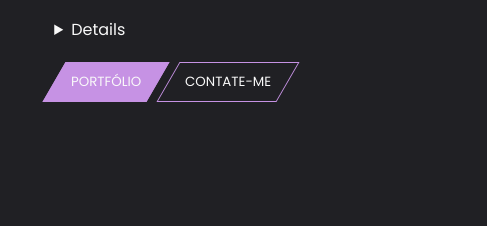
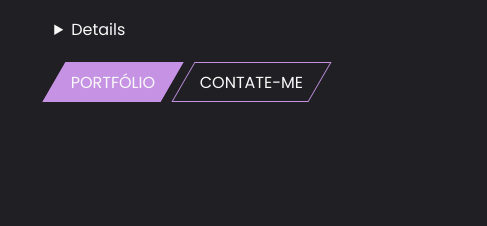
Before and after one commit to rakelmm/my-page, a plain HTML site: page index.html in a window 1280 px wide. Shown: the part 498-724 px from the top of the page, 0-487 px from the left. Drawn offline with Linux system fonts and the light colour scheme.

Commit message:
up buttons

```diff
--- a/index.html
+++ b/index.html
@@ -37,18 +37,15 @@
           aqui, cursando análise e desenvolvimento de sistemas, no Instituto Infnet.
         </details>
         <div class="button-container">
-          <a href="https://github.com/rakelmm" target="_blank">
-            <button class="btn btn-primary">
-              <span>
-                PORTFÓLIO
-              </span>
-            </button>
+
+          <a href="https://github.com/rakelmm" class="btn btn-primary" target="_blank">
+            <span>PORTFÓLIO</span>
           </a>
-          <a href="https://api.whatsapp.com/send?phone=+5585992017294&text=Oi!" target="blank">
-            <button class="btn btn-secundary">
-              <span>CONTATE-ME</span>
-            </button>
+
+          <a href="https://api.whatsapp.com/send?phone=+5585992017294&text=Oi!" class="btn btn-secundary" target="blank">
+            <span>CONTATE-ME</span>
           </a>
+
         </div>
       </section>
 
--- a/style.css
+++ b/style.css
@@ -120,10 +120,6 @@ h1 {
   transform: skew(30deg);
 }
 
-.btn span img {
-  margin-right: 10px;
-}
-
 .btn-primary {
   background-color:#C692E4;
   margin-right: 10px;
```
